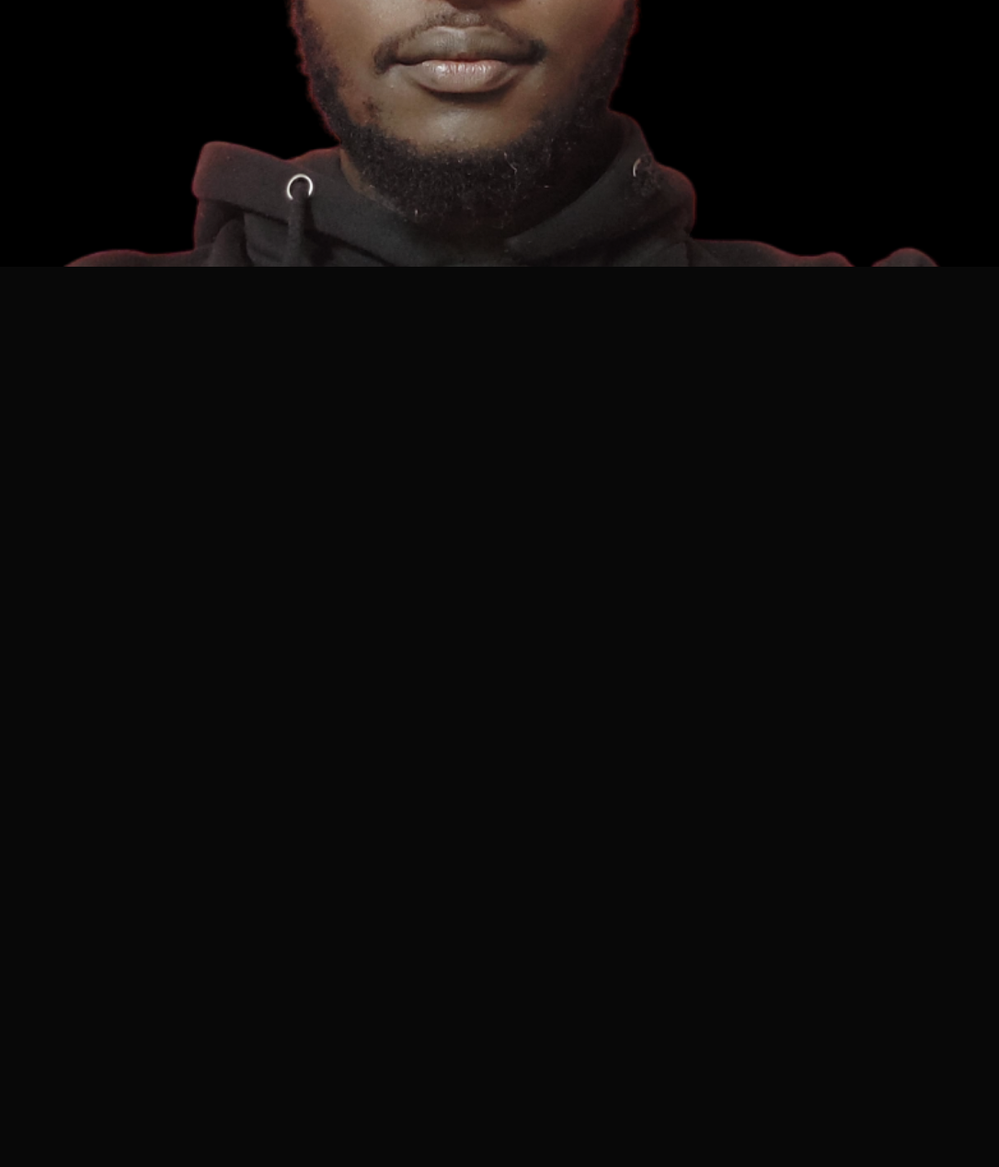
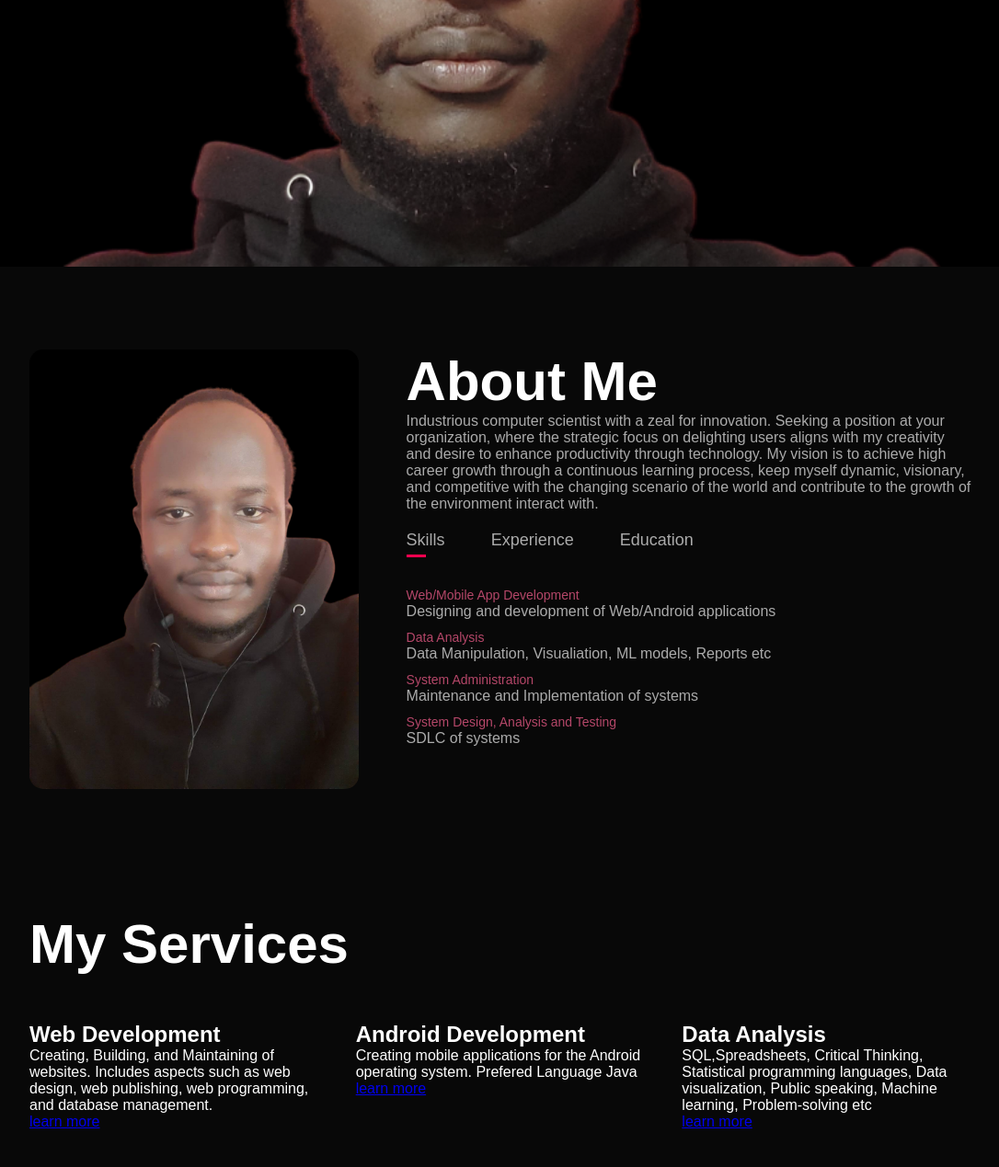
Before and after one commit to Vince501/Personal_Web, a plain HTML site: page index.html in a window 1280 px wide. Shown: the part 510-1779 px from the top of the page at 92% size, without its empty margins (96-1182 px from the left). Before the commit the page ends 800 px from the top, so only its background shows below. Drawn offline with Linux system fonts and the light colour scheme.

Commit message:
About me section

```diff
--- a/index.html
+++ b/index.html
@@ -30,5 +30,103 @@
         </div>
     </div>
 
+    <div id="about">
+        <div class="container">
+            <div class="row">
+                <div class="about_col1">
+                    <img src="images/hoodie.png">
+                </div>
+                <div class="about_col2">
+                    <h1 class="sub-title">About Me</h1>
+                    <p>
+                        Industrious computer scientist with a zeal for innovation. Seeking a
+                        position at your organization, where the strategic focus on delighting users aligns
+                        with my creativity and desire to enhance productivity through technology.
+                        My vision is to achieve high career growth through a continuous learning
+                        process, keep myself dynamic, visionary, and competitive with the changing
+                        scenario of the world and contribute to the growth of the environment interact
+                        with.
+                    </p>
+
+                    <div class="tab-titles">
+                        <p class="tab-links active-link" onclick="opentab('skills')">Skills</p>
+                        <p class="tab-links" onclick="opentab('experience')">Experience</p>
+                        <p class="tab-links" onclick="opentab('education')">Education</p>
+                    </div>
+                    <div class="tab-contents active-tab" id="skills">
+                        <ul>
+                            <li><span>Web/Mobile App Development</span><br>Designing and development of Web/Android applications</li>
+                            <li><span>Data Analysis</span><br>Data Manipulation, Visualiation, ML models, Reports etc</li>
+                            <li><span>System Administration</span><br>Maintenance and Implementation of systems</li>
+                            <li><span>System Design, Analysis and Testing</span><br>SDLC of systems</li>
+                        </ul>
+                    </div>
+
+                    <div class="tab-contents" id="experience">
+                        <ul>
+                            <li><span>Feb 2022 - March 2022</span><br>Student trainee at ABNO Softwares International</li>
+                            <li><span>Jan 2021 - March 2021</span><br>Student trainee at Nairobi Technical Training Institute</li>
+
+                        </ul>
+                    </div>
+
+                    <div class="tab-contents" id="education">
+                        <ul>
+                            <li><span>2019 - 2022</span><br>Bachelor of Science in Informatics and Computer Science, Strathmore
+                                University</li>
+                            <li><span>2015 - 2018</span><br>High school Certificate, Nairobi School</li>
+                        </ul>
+                    </div>
+
+                </div>
+            </div>
+        </div>
+    </div>
+
+    <div id="services">
+        <div class="container">
+            <h1 class="sub-title">My Services</h1>
+            <div class="services-list">
+                <div>
+                    <h2>Web Development</h2>
+                    <P>
+                        Creating, Building, and Maintaining of websites. Includes aspects such as web design, web publishing, web programming, and database management.
+                    </P>
+                    <a href="#">learn more</a>
+                </div>
+                <div>
+                    <h2>Android Development</h2>
+                    <p>
+                        Creating mobile applications for the Android operating system. Prefered Language Java</p>
+                    <a href="#">learn more</a>
+                </div>
+                <div>
+                    <h2>Data Analysis</h2>
+                    <p>
+                        SQL,Spreadsheets, Critical Thinking, Statistical programming languages, Data visualization, Public speaking, Machine learning, Problem-solving etc </p>
+                    <a href="#">learn more</a>
+                </div>
+            </div>
+        </div>
+    </div>
+
+    <script>
+
+        var tablinks = document.getElementsByClassName("tab-links");
+        var tabcontents = document.getElementsByClassName("tab-contents");
+
+        function opentab(tabname){
+            for(tablink of tablinks){
+                tablink.classList.remove("active-link");
+            }
+            for(tabcontent of tabcontents){
+                tabcontent.classList.remove("active-tab");
+            }
+            event.currentTarget.classList.add("active-link")
+            document.getElementById(tabname).classList.add("active-tab");
+        }
+
+    </script>
+
 </body>
 </html>
--- a/style.css
+++ b/style.css
@@ -69,3 +69,81 @@ nav ul li a:hover::after{
 .header-text h1 span{
     color: #9370db;
 }
+
+#about{
+    padding: 80px 0;
+    color: #ababab;
+}
+.row{
+    display: flex;
+    justify-content: space-between;
+    flex-wrap: wrap;
+}
+
+.about_col1{
+    flex-basis: 35%;
+}
+.about_col1 img{
+    width: 100%;
+    border-radius: 15px;
+}
+.about_col2{
+    flex-basis: 60%;
+}
+
+.sub-title{
+    font-size: 60px;
+    font-weight: 600;
+    color: #fff;
+}
+
+.tab-titles{
+    display: flex;
+    margin: 20px 0 40px;
+}
+.tab-links{
+    margin-right: 50px;
+    font-size: 18px;
+    font-weight: 500;
+    cursor: pointer;
+    position: relative;
+}
+.tab-links::after{
+    content: '';
+    width: 0;
+    height: 3px;
+    background: #ff004f;
+    position: absolute;
+    left: 0;
+    bottom: -8px;
+    transition: 0.5s;
+}
+.tab-links.active-link::after{
+    width: 50%;
+}
+
+.tab-contents ul li{
+    list-style: none;
+    margin: 10px 0;
+
+}
+.tab-contents ul li span{
+    color: #b54769;
+    font-size: 14px;
+}
+.tab-contents{
+    display: none;
+}
+.tab-contents.active-tab{
+    display: block;
+}
+
+#services{
+    padding: 30px 0;
+}
+.services-list{
+    display: grid;
+    grid-template-columns: repeat(auto-fit, minmax(250px, 1fr));
+    grid-gap: 40px;
+    margin-top: 50px;
+}
```
